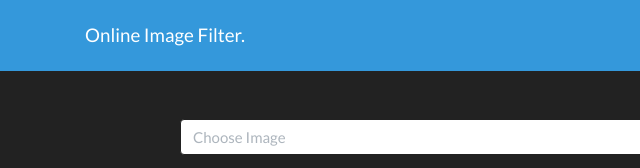
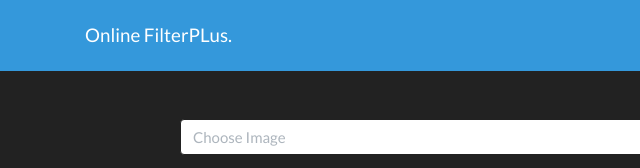
Before and after one commit to rupesh1310/filterPlus, a plain HTML site: page index.html in a window 1280 px wide. Shown: the top 168 px of the page, 0-640 px from the left. Drawn offline with nearby package versions, Linux system fonts and the light colour scheme; a script that the page names is missing.

Commit message:
Update index.html

```diff
--- a/index.html
+++ b/index.html
@@ -10,7 +10,7 @@
    <body>
       <nav class="navbar navbar-dark bg-info mb-5">
          <div class="container">
-            <a href="#" class="navbar-brand">Online Image Filter.</a>
+            <a href="#" class="navbar-brand">Online FilterPLus.</a>
          </div>
       </nav>
       <div class="container">
```
